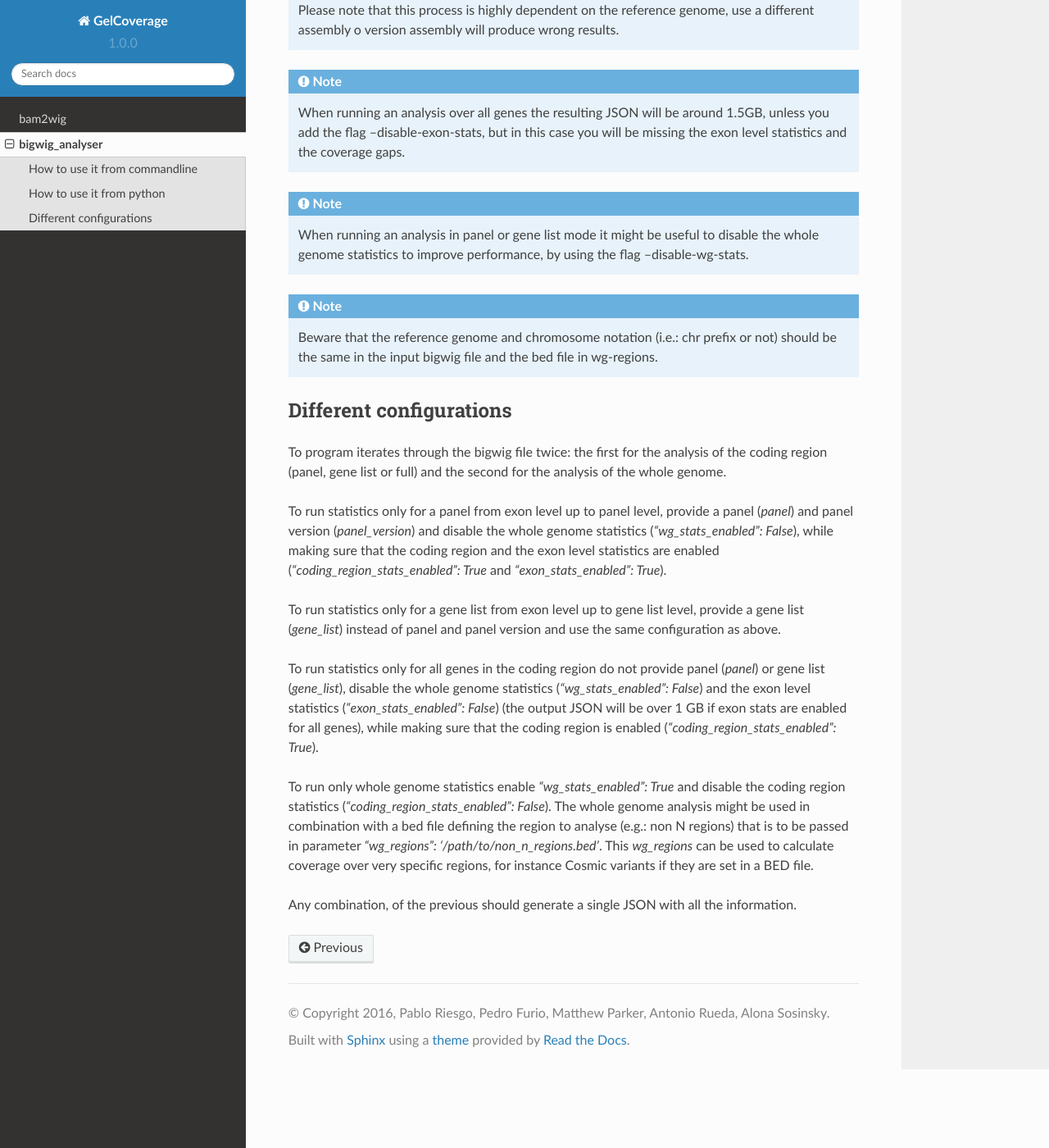
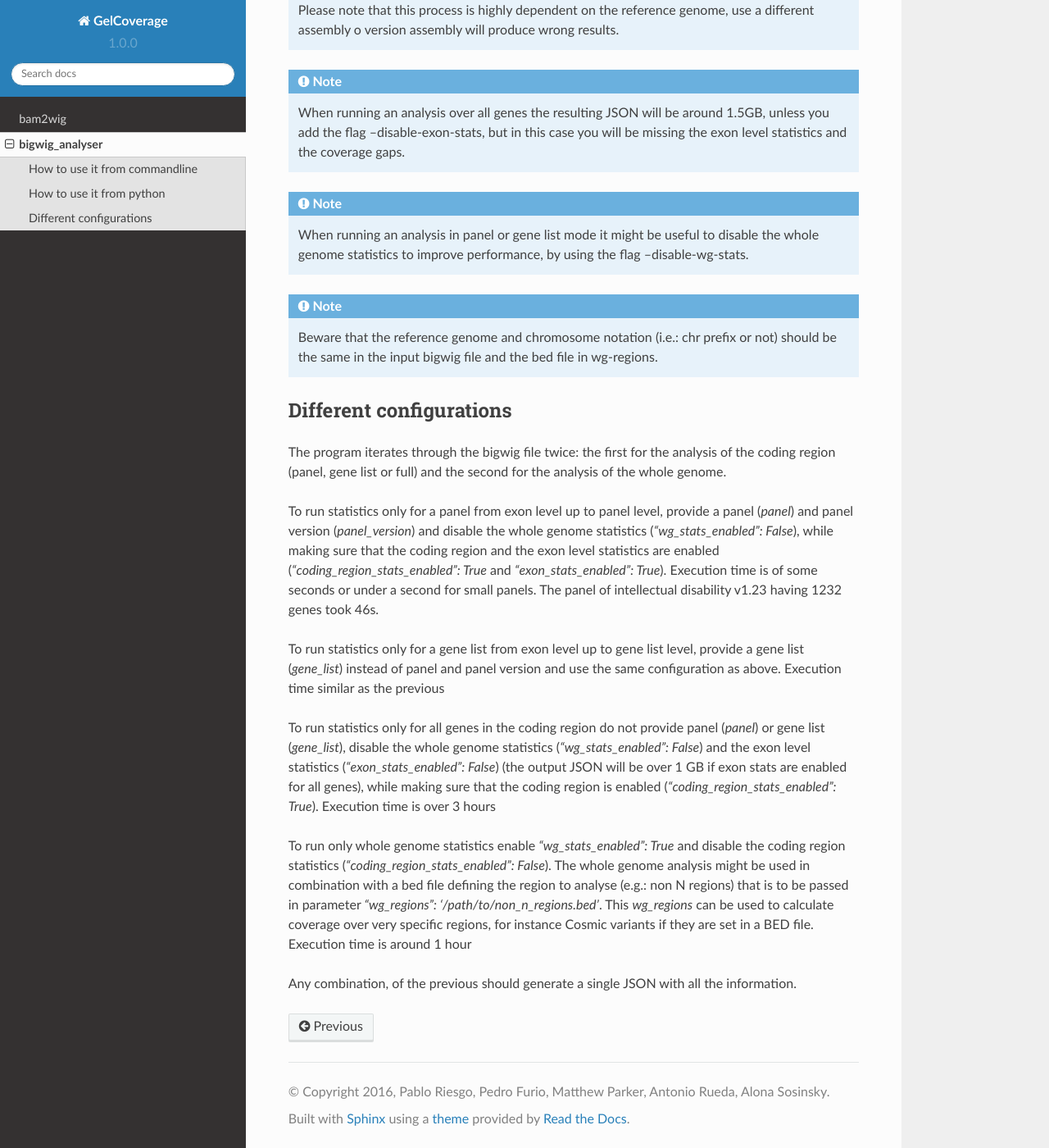
Before and after one commit to genomicsengland/gel-coverage, a Sphinx documentation site: the page built from doc/source/bigwig_analyser.rst, in a window 1280 px wide and 1400 px high, scrolled down 1413 px. Shown: the whole window at 82% size. Built offline with Sphinx 7.4.7 and the Read the Docs theme 2.0.0, drawn with Linux system fonts in a browser that asks for light colours.

Commit message:
updated documentation with execution times of different modes

```diff
--- a/doc/source/bigwig_analyser.rst
+++ b/doc/source/bigwig_analyser.rst
@@ -90,25 +90,29 @@ How to use it from python
 Different configurations
 ------------------------
 
-To program iterates through the bigwig file twice: the first for the analysis of the coding region (panel, gene list or
+The program iterates through the bigwig file twice: the first for the analysis of the coding region (panel, gene list or
 full) and the second for the analysis of the whole genome.
 
 To run statistics only for a panel from exon level up to panel level, provide a panel (`panel`) and panel
 version (`panel_version`) and disable the whole genome statistics (`"wg_stats_enabled": False`), while making sure that
 the coding region and the exon level statistics are enabled (`"coding_region_stats_enabled": True` and `"exon_stats_enabled": True`).
+Execution time is of some seconds or under a second for small panels. The panel of intellectual disability v1.23 having 1232 genes took 46s.
 
 To run statistics only for a gene list from exon level up to gene list level, provide a gene list (`gene_list`) instead
 of panel and panel version and use the same configuration as above.
+Execution time similar as the previous
 
 To run statistics only for all genes in the coding region do not provide panel (`panel`) or gene list (`gene_list`),
 disable the whole genome statistics (`"wg_stats_enabled": False`) and the exon level statistics (`"exon_stats_enabled": False`)
 (the output JSON will be over 1 GB if exon stats are enabled for all genes),
 while making sure that the coding region is enabled (`"coding_region_stats_enabled": True`).
+Execution time is over 3 hours
 
 To run only whole genome statistics enable `"wg_stats_enabled": True` and disable the coding region statistics
 (`"coding_region_stats_enabled": False`). The whole genome analysis might be used in combination with a bed file defining
 the region to analyse (e.g.: non N regions) that is to be passed in parameter `"wg_regions": '/path/to/non_n_regions.bed'`.
 This `wg_regions` can be used to calculate coverage over very specific regions, for instance Cosmic variants if they are set in
 a BED file.
+Execution time is around 1 hour
 
 Any combination, of the previous should generate a single JSON with all the information.
```
Also changed, not shown: README.md (+6 -2 lines), 5 other files.
